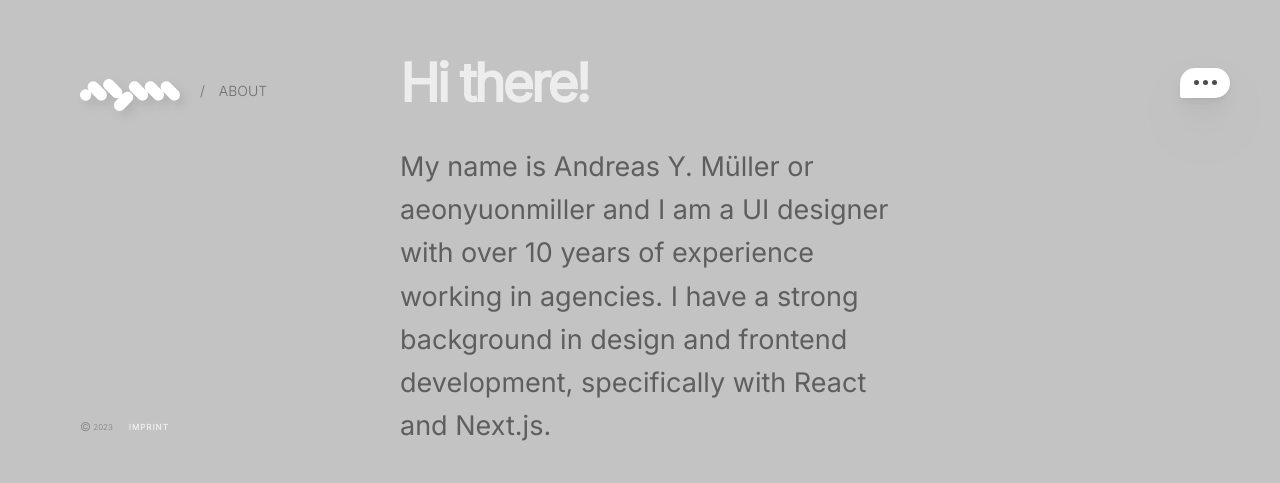
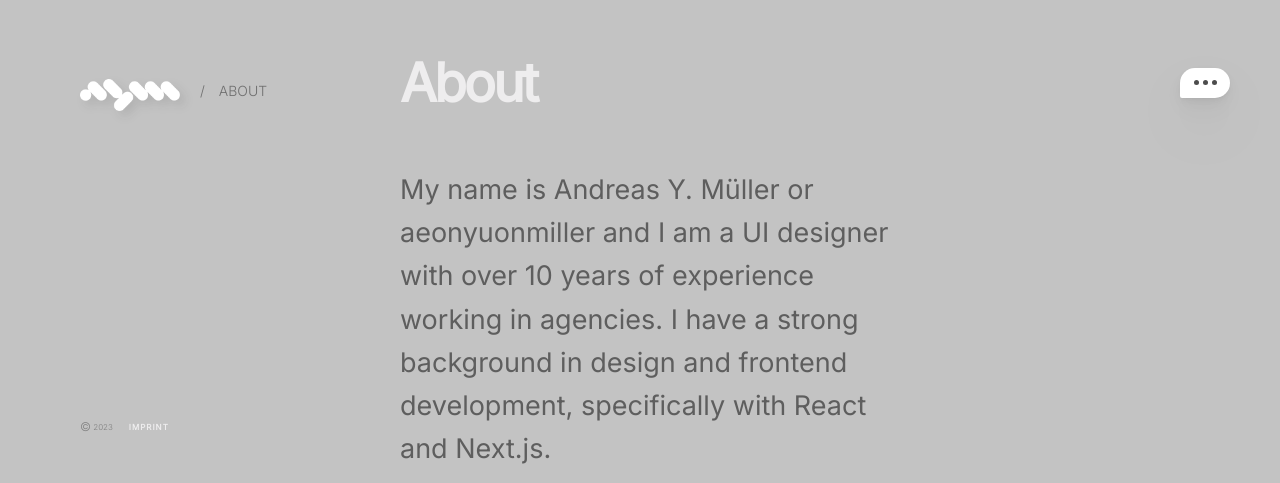
Before and after one commit to aeonyuonmiller/personal, a Next.js app: page /about in a window 1280 px wide. Shown: the part 317-800 px from the top of the page. Built offline with nearby package versions, Linux system fonts and the light colour scheme.

Commit message:
added headline animation

```diff
--- a/pages/about.jsx
+++ b/pages/about.jsx
@@ -7,6 +7,7 @@ import Image from 'next/image'
 // components
 import Nav from "./components/Nav"
 import Layout from "./components/Layout"
+import Anim from "./components/Anim"
 
 // cms
 // import { PrismicRichText } from '@prismicio/react'
@@ -39,7 +40,7 @@ const about = ({ page }) => {
 
         <div className='content'>
           {/* <h1><PrismicRichText field={page.data.title} /></h1> */}
-          <h1>Hi there!</h1>
+          <h1><Anim>About</Anim></h1>
 
           <m.div initial={{ opacity: 0, y: 20 }}
             animate={{ scale: 1, opacity: 1, y: 0, transition:{ ease: [.64, .62, .23, .99], duration: .8, delay: .4 } }}
--- /dev/null
+++ b/pages/components/Anim.jsx
@@ -0,0 +1,32 @@
+import { motion } from 'framer-motion';
+
+const Anim = ({ children }) => {
+  const words = children.split(/\s+/)
+  return (
+    <div>
+      {words.map((word, index) => (
+        <motion.h1
+          style={{marginBottom:"1em"}}
+          key={index}
+        >
+          {word.split('').map((letter, index) => (
+            <motion.span
+              style={{ display: "inline-block", whiteSpace: "no-wrap" }}
+              key={index}
+              initial={{ y: 50, opacity: 0 }}
+              animate={{ y: 0, opacity: 1 }}
+              exit={{ y: -20, opacity: 0 }}
+              transition={{ delay: index * 0.1, duration: .6 }}
+            >
+              {letter}
+            </motion.span>
+          ))}
+          {" "}
+        </motion.h1>
+      ))}
+    </div>
+  );
+}
+
+
+export default Anim
--- a/pages/imprint.jsx
+++ b/pages/imprint.jsx
@@ -1,6 +1,8 @@
 import React from 'react'
 import Head from 'next/head'
 import Nav from "./components/Nav"
+import Anim from "./components/Anim"
+
 
 const imprint = () => {
 
@@ -12,7 +14,7 @@ const imprint = () => {
         <link rel="icon" href="/favicon.ico" />
       </Head>
       <div className='content'>
-        <h1>Imprint</h1>
+        <Anim>Imprint</Anim>
         <h5>This website is owned and operated by</h5>
       <p><strong>Andreas Y. Müller<br />
         Stuttgarter Strasse 41<br />
@@ -27,7 +29,7 @@ const imprint = () => {
         <h5>&copy; {new Date().getFullYear()}</h5>
       </div>
 
-      <Nav url="/" title="/ Imprint" gototitle="-> Index" />
+      <Nav url="/" title="/ Imprint" gototitle="-> Back" />
     </>
   )
 }
--- a/styles/globals.css
+++ b/styles/globals.css
@@ -159,7 +159,7 @@ a::after {
   grid-column: 2 / span 2;
   overflow: scroll;
 }
-.content *:last-child{
+.content p:last-child, .content h5:last-child{
   margin-bottom: 49vh;
 }
 .content::-webkit-scrollbar {
```
